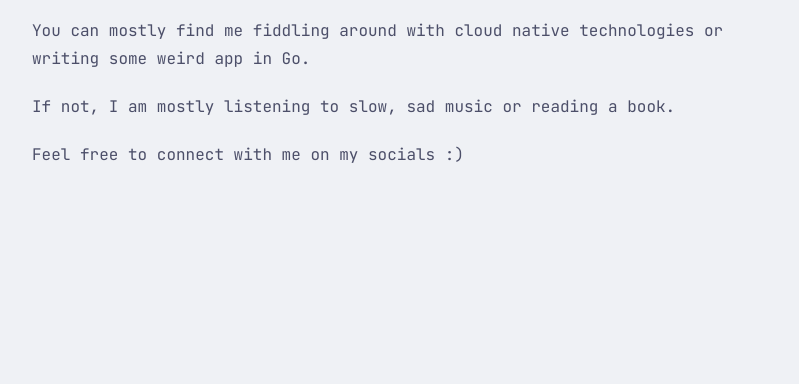
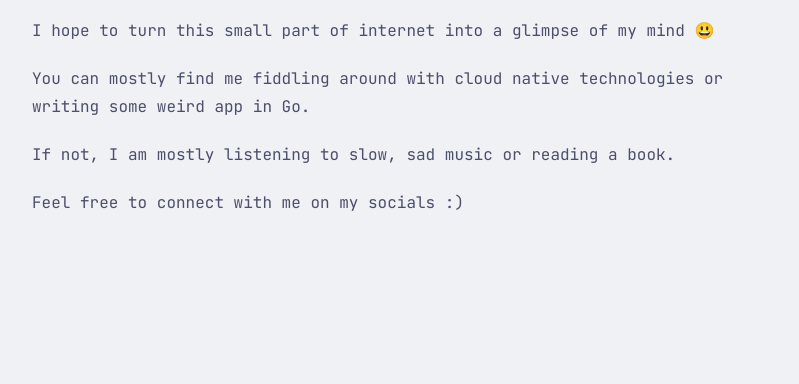
Before and after one commit to ghostx31/spookyintheam, an Astro site: page /about in a window 1280 px wide. Shown: the part 340-724 px from the top of the page, without its empty margins (240-1039 px from the left). Built offline with nearby package versions, Linux system fonts and the light colour scheme; Astro itself is replaced by a stand-in of ours.

Commit message:
chore: add more stuff in about

```diff
--- a/src/pages/about.md
+++ b/src/pages/about.md
@@ -5,6 +5,8 @@ title: "About"
 
 I am spooky.
 
+I hope to turn this small part of internet into a glimpse of my mind 😃
+
 You can mostly find me fiddling around with cloud native technologies or writing some weird app in Go.
 
 If not, I am mostly listening to slow, sad music or reading a book.
```
